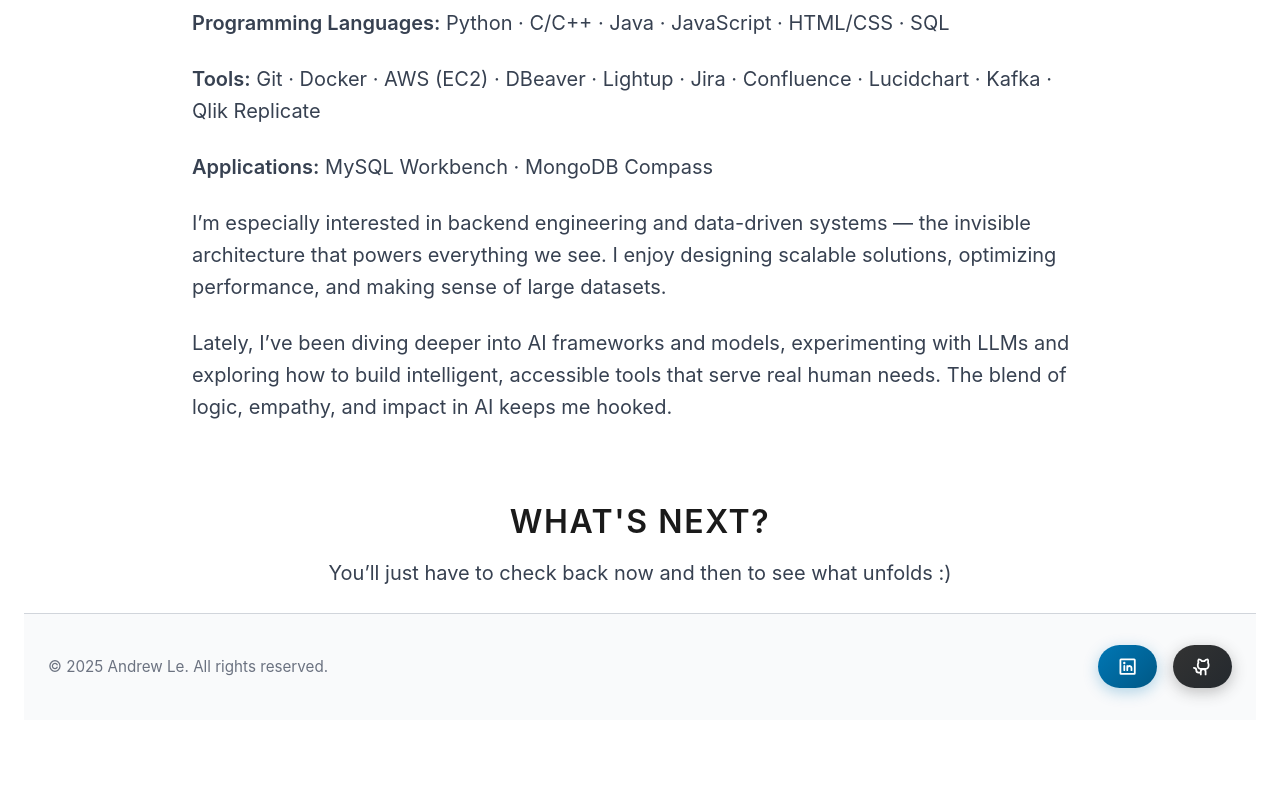
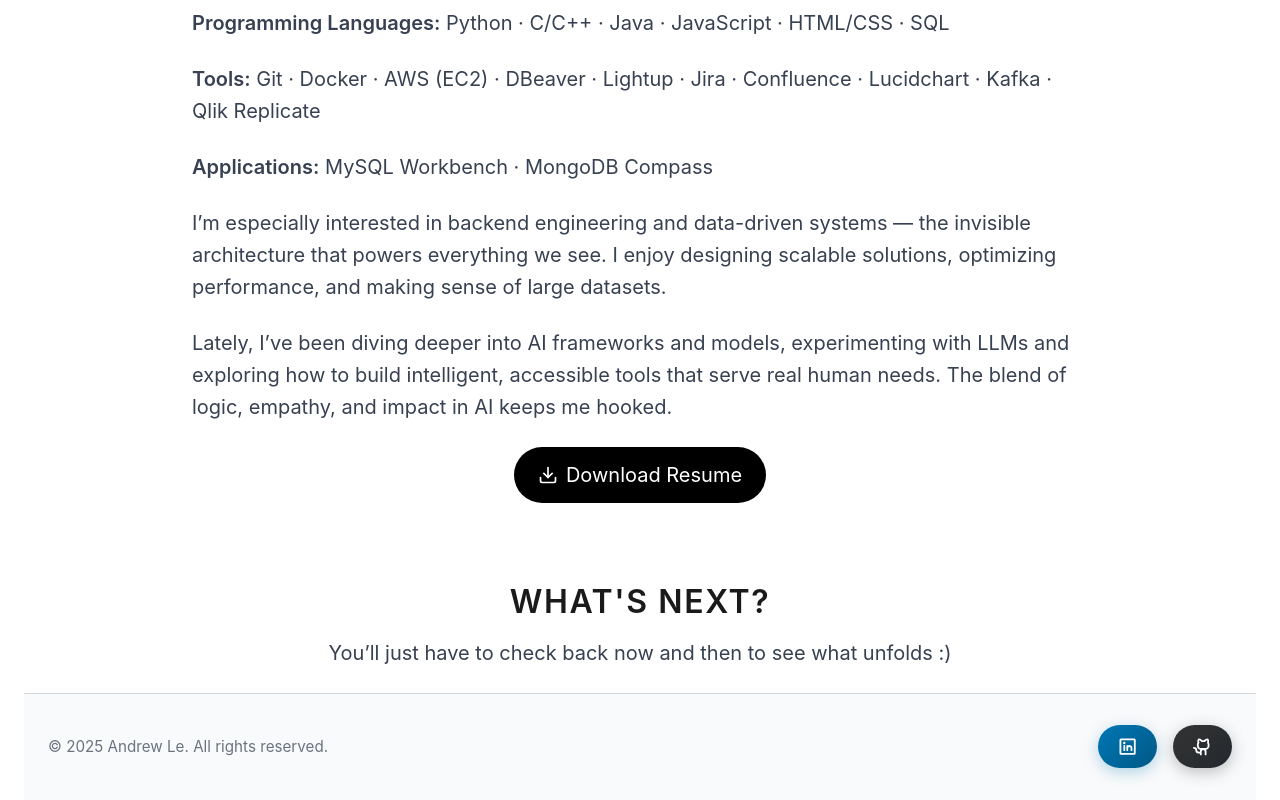
Before and after one commit to hieuristik/portfolio-site, a Next.js app: page /about in a window 1280 px wide. Shown: the part 886-1686 px from the top of the page. Before the commit the page ends 1606 px from the top, so only its background shows below. Built offline with nearby package versions, Linux system fonts and the light colour scheme.

Commit message:
Download button component added

```diff
--- a/src/app/about/page.js
+++ b/src/app/about/page.js
@@ -1,3 +1,4 @@
+import DownloadButton from "@/components/DownloadButton";
 import Footer from "@/components/Footer";
 
 export default function About() {
@@ -39,6 +40,7 @@
               <p>Lately, I’ve been diving deeper into AI frameworks and models, experimenting with LLMs and exploring how to build intelligent, accessible tools that serve real human needs. The blend of logic, empathy, and impact in AI keeps me hooked.</p>
             </div>
           </section>
+          <DownloadButton />
 
           {/* What's Next Section */}
           <section className="mt-20">
--- /dev/null
+++ b/src/components/DownloadButton.js
@@ -0,0 +1,18 @@
+"use client";
+
+import { Download } from "lucide-react";
+
+export default function DownloadButton() {
+  return (
+    <div className="flex justify-center mt-6">
+      <a
+        href="/resume_on_site.pdf"
+        download
+        className="inline-flex items-center gap-2 rounded-full bg-black px-6 py-3 text-white hover:bg-zinc-800 transition-colors"
+      >
+        <Download className="w-5 h-5" />
+        Download Resume
+      </a>
+    </div>
+  );
+}
```
Also changed, not shown: 1 other file (tests, documents, lock files or other folders).
